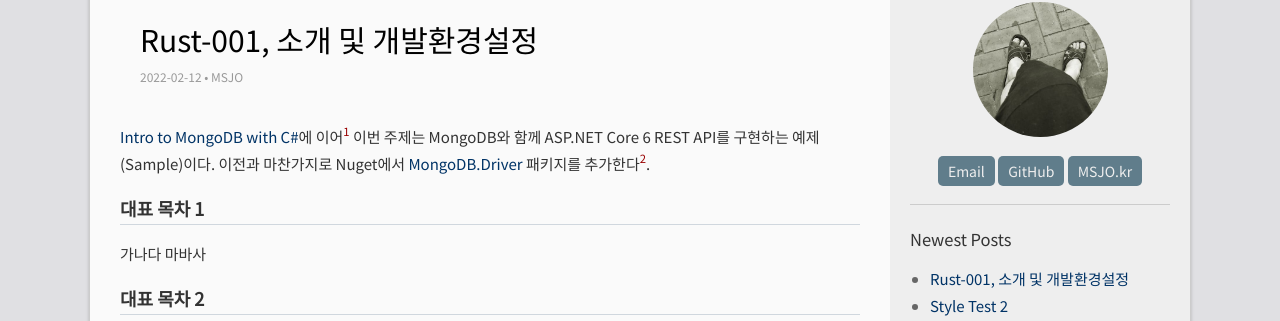
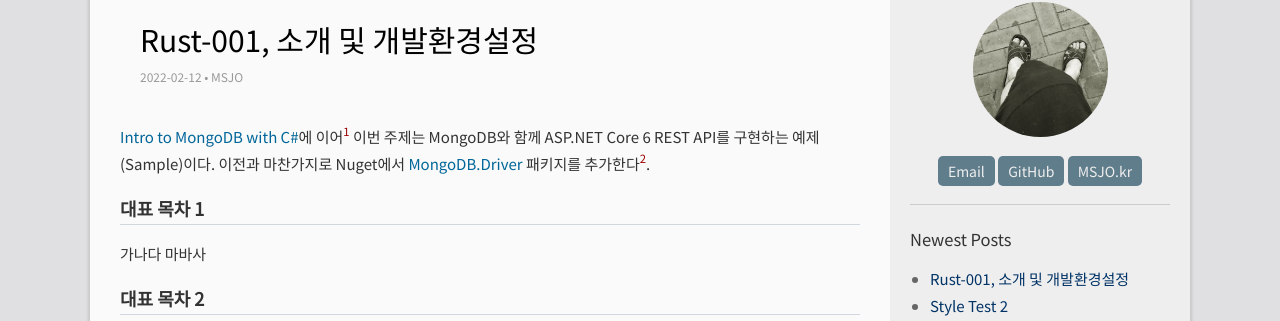
Before and after one commit to DebugJO/rustlang, a Jekyll site: the page built from _posts/2022-02-12-3.md, in a window 1280 px wide. Shown: the part 118-439 px from the top of the page. Built offline with Jekyll 4.4.1, drawn with Linux system fonts in a browser that asks for light colours; formulas are drawn with MathJax 3.

Commit message:
Update _post.scss

```diff
--- a/_sass/_post.scss
+++ b/_sass/_post.scss
@@ -50,6 +50,8 @@
             margin-left: auto;
             margin-right: auto
         }
+
+	p > a { color: #069; }
     }
     .post-comments {
         padding-top: 30px;
```
